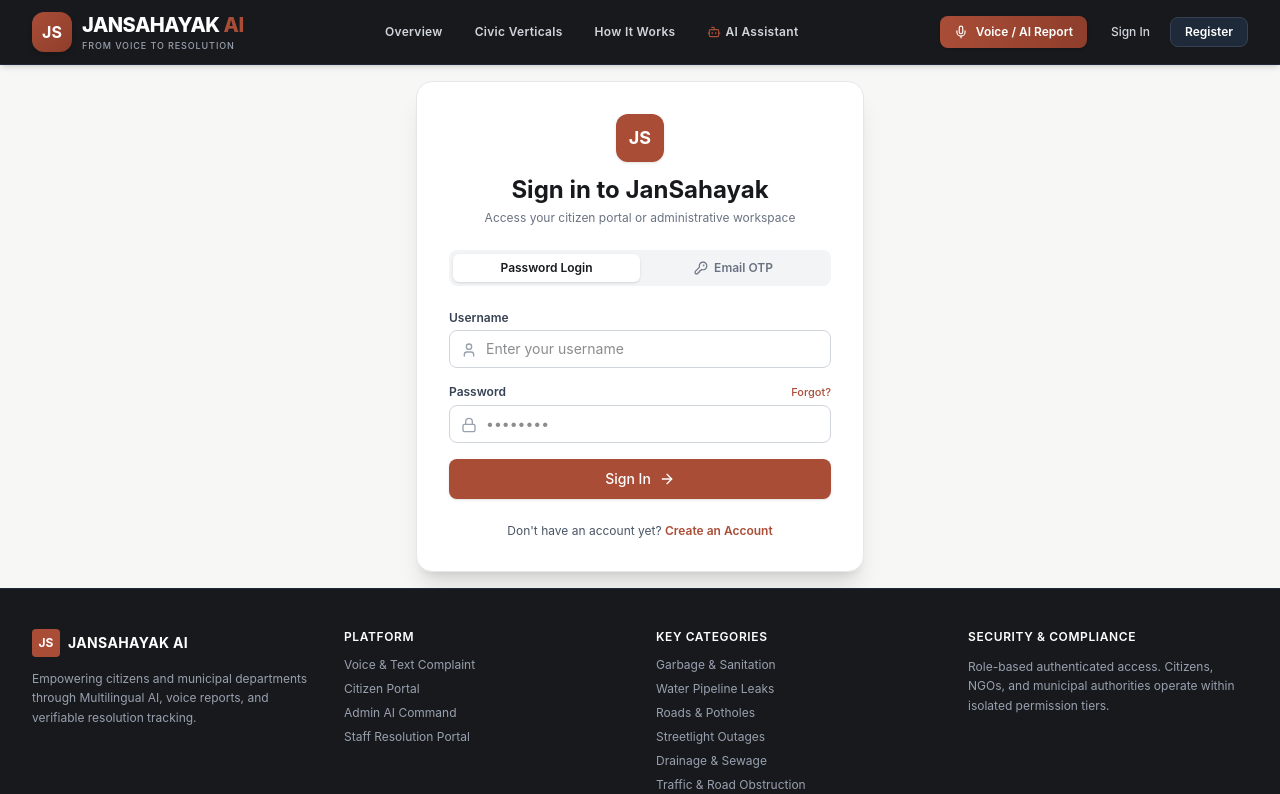
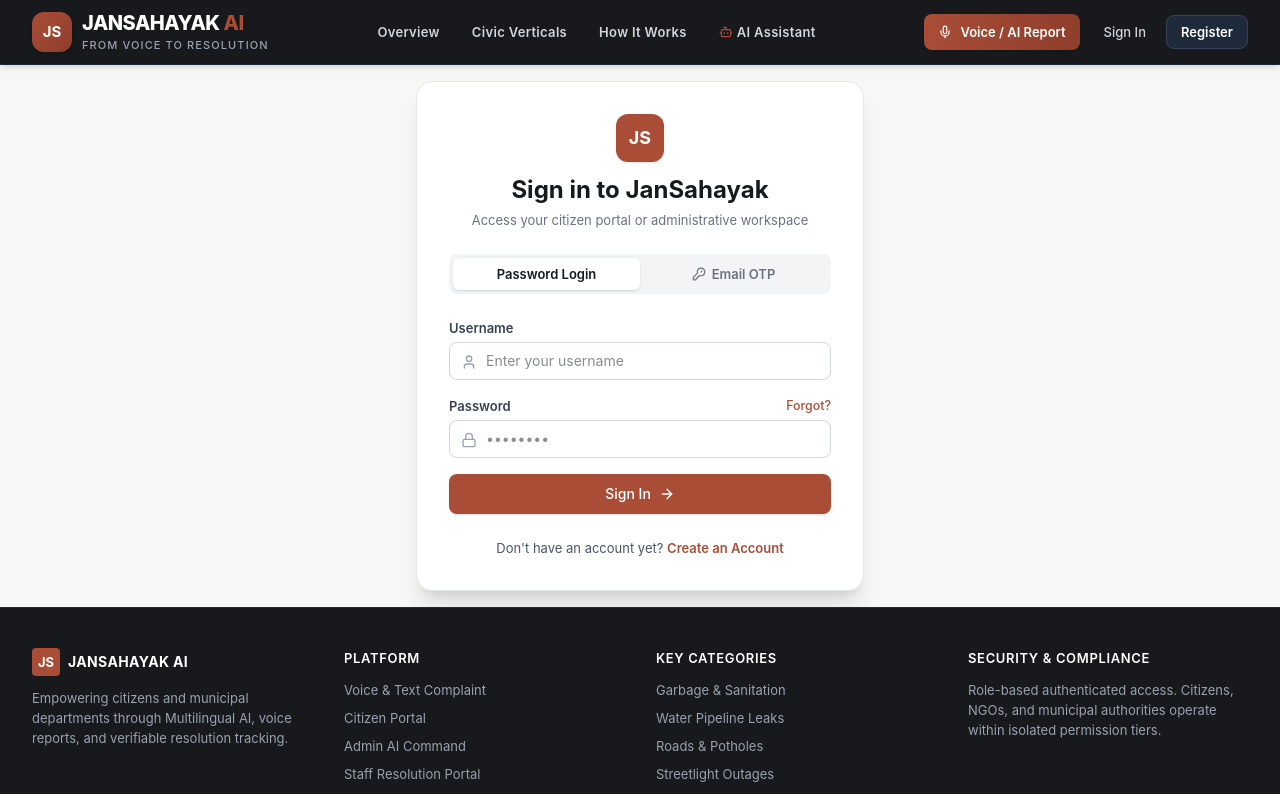
Before and after one commit to shivamg-ops/TheLastProtocol, a Next.js app in the folder frontend/: page /login in a window 1280 px wide. Shown: the top 794 px of the page. Built offline with nearby package versions, Linux system fonts and the light colour scheme; no server answers.

Commit message:
style: increase base font size and micro typography scale for enhanced readability

```diff
--- a/frontend/src/app/globals.css
+++ b/frontend/src/app/globals.css
@@ -15,8 +15,30 @@ body {
   background-color: var(--background);
   color: var(--foreground);
   font-family: -apple-system, BlinkMacSystemFont, "Segoe UI", Roboto, "Helvetica Neue", Arial, sans-serif;
+  font-size: 15px;
+  line-height: 1.55;
   margin: 0;
   padding: 0;
+  -webkit-font-smoothing: antialiased;
+  -moz-osx-font-smoothing: grayscale;
+}
+
+/* Scaling micro typography slightly for crisp professional readability */
+.text-xs {
+  font-size: 0.8125rem !important; /* 13px instead of 12px */
+  line-height: 1.25rem !important;
+}
+
+.text-\[10px\] {
+  font-size: 0.75rem !important; /* 12px instead of 10px */
+}
+
+.text-\[9px\] {
+  font-size: 0.6875rem !important; /* 11px instead of 9px */
+}
+
+.text-\[11px\] {
+  font-size: 0.775rem !important; /* 12.4px instead of 11px */
 }
 
 .bg-charcoal {
```
